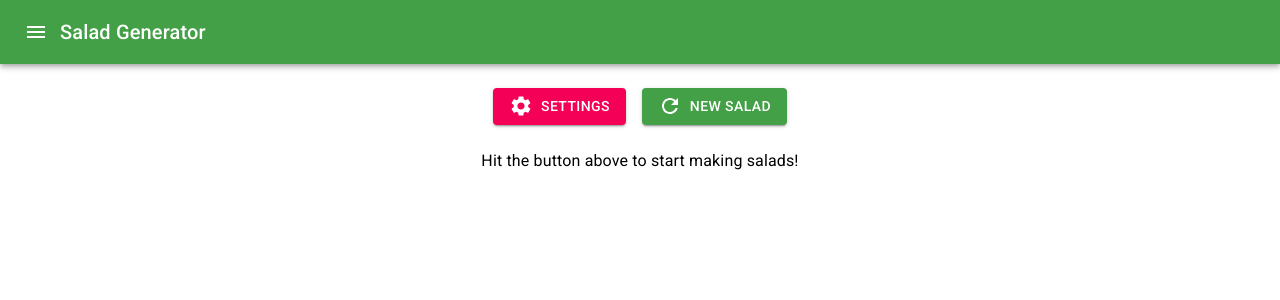
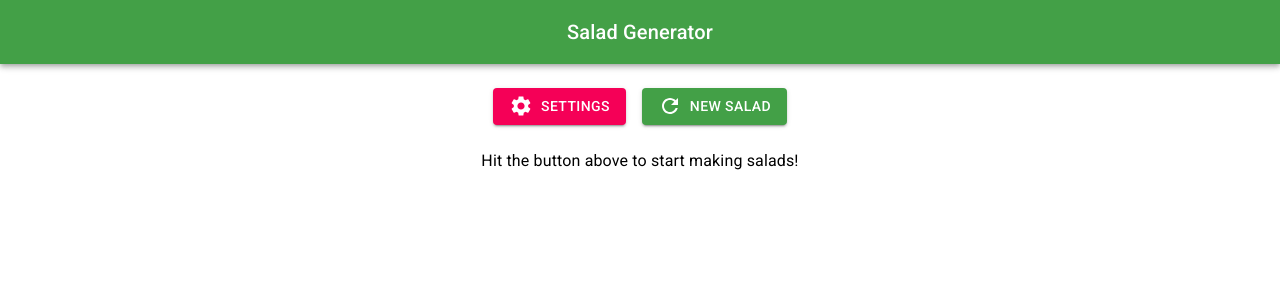
Before and after one commit to MikeLuDev/salad-generator, a React (Create React App) app: page / in a window 1280 px wide. Shown: the top 300 px of the page. Built offline with nearby package versions, Linux system fonts and the light colour scheme.

Commit message:
Minor styling tweaks

```diff
--- a/src/components/Header.tsx
+++ b/src/components/Header.tsx
@@ -6,6 +6,7 @@ import {
   IconButton,
   MenuItem,
   Menu,
+  Container,
 } from '@material-ui/core';
 import MenuIcon from '@material-ui/icons/Menu';
 
@@ -19,7 +20,10 @@ const Header: React.FC = () => {
   return (
     <AppBar color="primary" position="static">
       <Toolbar>
-        <IconButton
+        <Container style={{ textAlign: 'center' }} maxWidth="md">
+          <Typography variant="h6">Salad Generator</Typography>
+        </Container>
+        {/*  <IconButton
           edge="start"
           color="inherit"
           aria-label="menu"
@@ -37,8 +41,7 @@ const Header: React.FC = () => {
           <MenuItem onClick={handleClose}>Settings</MenuItem>
           <MenuItem onClick={handleClose}>Other Place</MenuItem>
           <MenuItem onClick={handleClose}>Somewhere Else</MenuItem>
-        </Menu>
-        <Typography variant="h6">Salad Generator</Typography>
+        </Menu> */}
       </Toolbar>
     </AppBar>
   );
```
